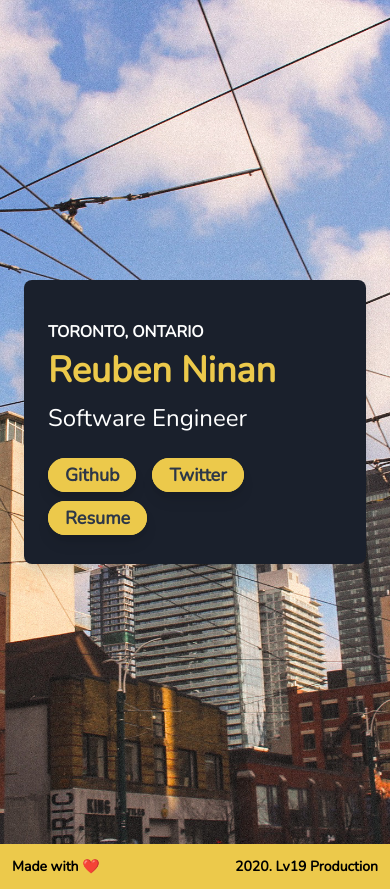
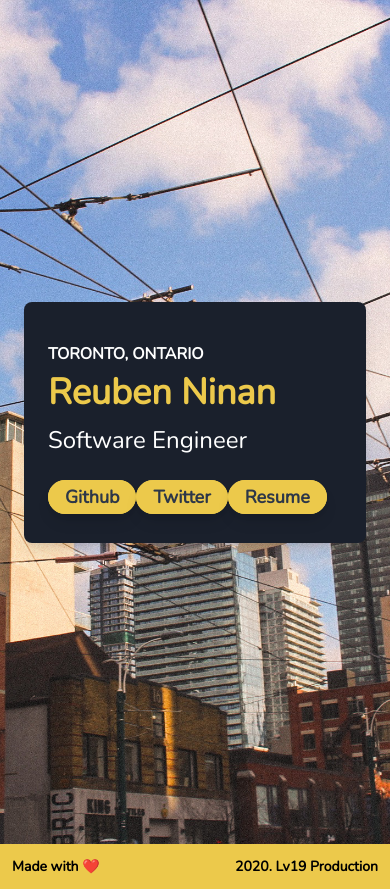
Before and after one commit to ReubenMathew/ReubenNinanV7, a Nuxt app: page / in a window 390 px wide. Built offline with nearby package versions, Linux system fonts and the light colour scheme.

Commit message:
responsive issue with smaller screen sizes and spacing

```diff
--- a/components/NameCard.vue
+++ b/components/NameCard.vue
@@ -10,7 +10,7 @@
             <div class="py-2 ">
                 <a href="https://github.com/ReubenMathew/" class="bg-yellow-500 transition duration-200 ease-in-out hover:text-yellow-500 border border-yellow-500 hover:bg-transparent px-4 py-1 shadow-lg rounded-full">Github</a>
             </div>
-            <div class="py-2 px-4">
+            <div class="py-2 sm:px-4 xs:px-0">
                 <a href="https://twitter.com/NinanReuben" class="bg-yellow-500 transition duration-200 ease-in-out hover:text-yellow-500 border border-yellow-500 hover:bg-transparent px-4 py-1 shadow-lg rounded-full">Twitter</a>
             </div>
             <div class="py-2">
```
